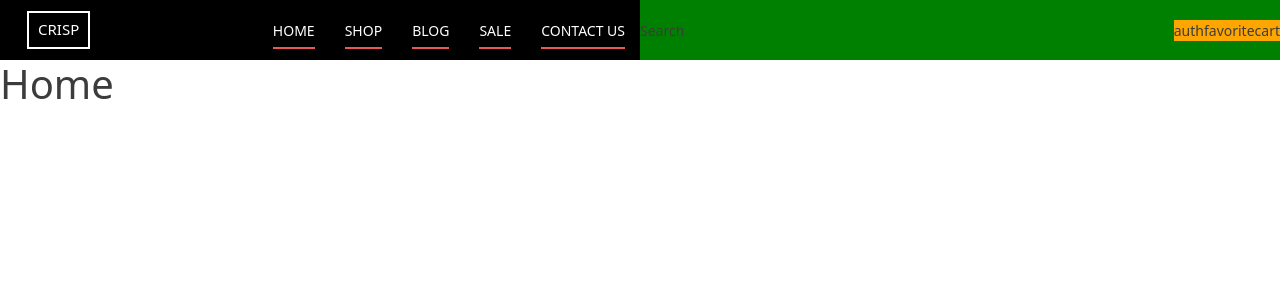
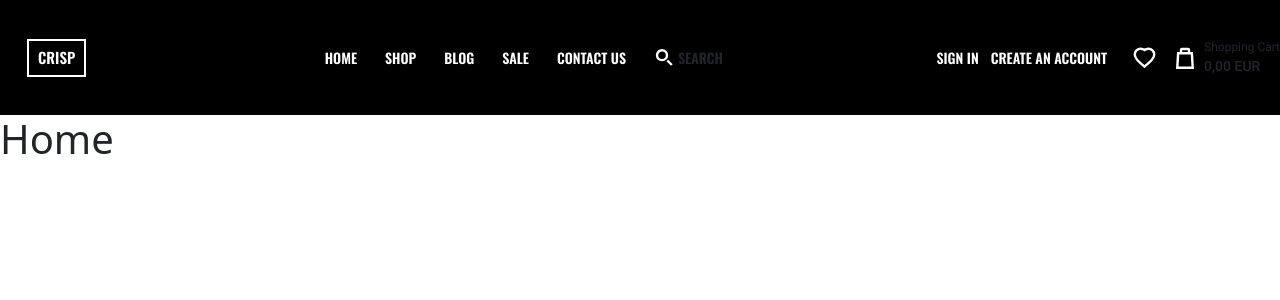
Before and after one commit to dajamplay/laravel-shop, a Laravel app: page / in a window 1280 px wide. Shown: the top 300 px of the page. Run offline with Laravel 10, Linux system fonts and the light colour scheme; style sheets or scripts are compiled from the project's sources.

Commit message:
feat: add header

```diff
--- a/resources/js/app.js
+++ b/resources/js/app.js
@@ -1,7 +1,6 @@
 import { createApp } from "vue";
 import App from './src/App.vue';
 import router from "./src/router/router.js";
-import './src/assets/scss/index.scss';
 
 createApp(App)
     .use(router)
--- a/resources/js/src/App.vue
+++ b/resources/js/src/App.vue
@@ -7,7 +7,7 @@
 </template>
 
 <script>
-import Header from "./components/Header.vue";
+import Header from "./components/Header/Header.vue";
 
 export default {
     components: {Header},
@@ -23,6 +23,6 @@
 
 </script>
 
-<style lang="scss" scoped>
+<style lang="scss">
 
 </style>
--- a/resources/js/src/assets/scss/base.scss
+++ b/resources/js/src/assets/scss/base.scss
@@ -6,14 +6,19 @@
 }
 
 body {
-    color: $primary_text_color;
+    color: $color-white;
 
+    font-family: 'Roboto-Regular', sans-serif;
     font-size: 14px;
 
     a {
-        color: $primary_text_color;
+        color: $color-white;
         text-decoration: none;
     }
+}
+
+svg {
+    color: green;
 }
 
 ul {
--- a/resources/js/src/assets/scss/colors.scss
+++ b/resources/js/src/assets/scss/colors.scss
@@ -2,6 +2,7 @@
 
 $color-main: #E6F1FA;
 $color-main2: #EB5757;
+$color-main2-filter: brightness(0) saturate(100%) invert(63%) sepia(30%) saturate(7306%) hue-rotate(325deg) brightness(96%) contrast(92%);
 $color-advanced: #57A4EB;
 $color-black: #000000;
 $color-black2: #3F3F3F;
--- a/resources/js/src/assets/scss/fonts.scss
+++ b/resources/js/src/assets/scss/fonts.scss
@@ -0,0 +1,14 @@
+@font-face {
+    font-family: 'Roboto-Regular';
+    src: local('Roboto-Regular'), url('/resources/js/src/assets/fonts/Roboto-Regular.ttf') format('truetype');
+}
+
+@font-face {
+    font-family: 'Roboto-Medium';
+    src: local('Roboto-Medium'), url('/resources/js/src/assets/fonts/Roboto-Medium.ttf') format('truetype');
+}
+
+@font-face {
+    font-family: 'Oswald-SemiBold';
+    src: local('Oswald-SemiBold'), url('/resources/js/src/assets/fonts/Oswald-SemiBold.ttf') format('truetype');
+}
--- a/resources/js/src/components/Header.vue
+++ /dev/null
@@ -1,124 +0,0 @@
-<template>
-    <div class="container-fluid">
-        <div class="header">
-            <div class="header-left">
-                <div class="header-left__logo">
-                    Crisp
-                </div>
-                <div class="header-left__nav">
-                    <ul>
-                        <li><a href="#">Home</a></li>
-                        <li><a href="#">Shop</a></li>
-                        <li><a href="#">Blog</a></li>
-                        <li><a href="#">Sale</a></li>
-                        <li><a href="#">Contact us</a></li>
-                    </ul>
-                </div>
-            </div>
-            <div class="header-right">
-                <div class="header-right__search">
-                    Search
-                </div>
-                <div class="header-right-block">
-                    <div class="header-right-block__auth">
-                        auth
-                    </div>
-                    <div class="header-right-block__favorite">
-                        favorite
-                    </div>
-                    <div class="header-right-block__cart">
-                        cart
-                    </div>
-                </div>
-            </div>
-        </div>
-    </div>
-</template>
-
-<script>
-export default {
-    name: "Header",
-    mounted() {
-
-    },
-    data() {
-        return {
-            headerMenuList: [
-                { value: 'Home', routeName: 'index'},
-                { value: 'About', routeName: 'about'},
-            ]
-        }
-    }
-}
-</script>
-
-<style lang="scss" scoped>
-
-.header {
-    background-color: #000;
-    height: 60px;
-    display: flex;
-    align-items: stretch;
-    justify-content: space-between;
-    &-left {
-        display: flex;
-        align-items: center;
-        justify-content: space-between;
-        width: 50%;
-        &__logo {
-            color: #fff;
-            font-size: 15px;
-            text-transform: uppercase;
-            margin-left: 27px;
-            padding: 5px 9px;
-            border: 2px solid #fff;
-            height: 38px;
-        }
-        &__nav {
-            ul {
-                display: flex;
-                align-items: center;
-                justify-content: space-between;
-                height: 60px;
-                li {
-                    padding: 0 15px;
-                    text-transform: uppercase;
-                    a {
-                        position: relative;
-                        color: #fff;
-                        text-decoration: none;
-                        &:after {
-                            content: '';
-                            position: absolute;
-                            left: 0; bottom: -9px;
-                            width: 100%;
-                            height: 2px;
-                            background-color: #EB5757;
-                        }
-                        &:hover {
-
-                        }
-                    }
-                }
-            }
-        }
-    }
-    &-right {
-        display: flex;
-        align-items: center;
-        justify-content: space-between;
-        background-color: green;
-        width: 50%;
-        &__search {
-            padding: 0;
-        }
-        &-block {
-            display: flex;
-            align-items: center;
-            justify-content: space-between;
-            background-color: orange;
-        }
-    }
-}
-
-</style>
--- /dev/null
+++ b/resources/js/src/components/Header/Auth.vue
@@ -0,0 +1,37 @@
+<template>
+    <div class="auth">
+        <div class="auth__login">
+            <a href="#">Sign in</a>
+        </div>
+        <div class="auth__registration">
+            <a href="#">CREATE AN ACCOUNT</a>
+        </div>
+    </div>
+</template>
+
+<script setup>
+
+</script>
+
+<style lang="scss" scoped>
+.auth {
+    display: flex;
+    text-transform: uppercase;
+    &__login {
+        padding: 0 6px;
+        a {
+            &:hover {
+                color: $color-main2
+            }
+        }
+    }
+    &__registration {
+        padding: 0 6px;
+        a {
+            &:hover {
+                color: $color-main2
+            }
+        }
+    }
+}
+</style>
--- /dev/null
+++ b/resources/js/src/components/Header/Cart.vue
@@ -0,0 +1,40 @@
+<template>
+    <div class="cart">
+        <svg width="18" height="22" viewBox="0 0 18 22" fill="none" xmlns="http://www.w3.org/2000/svg">
+            <path d="M1.27266 20.8L2.13149 6.2H15.8685L16.7273 20.8H1.27266Z" stroke="white" stroke-width="2.4"/>
+            <path d="M5 5V3C5 2.44772 5.44772 2 6 2H12C12.5523 2 13 2.44772 13 3V5" stroke="white" stroke-width="2.4"/>
+        </svg>
+        <div class="cart-info">
+            <div class="cart-info__title">
+                Shopping Cart
+            </div>
+            <div class="cart-info__price">
+                0,00 EUR
+            </div>
+        </div>
+    </div>
+</template>
+
+<script setup>
+
+</script>
+
+<style lang="scss" scoped>
+.cart {
+    display: flex;
+    justify-content: center;
+    align-items: center;
+    &-info {
+        padding-left: 10px;
+        &__title {
+            font-size: 12px;
+            font-family: 'Roboto-Regular',sans-serif;
+        }
+        &__price {
+            font-size: 14px;
+            font-family: 'Roboto-Medium',sans-serif;
+            text-transform: uppercase;
+        }
+    }
+}
+</style>
--- /dev/null
+++ b/resources/js/src/components/Header/Favorite.vue
@@ -0,0 +1,28 @@
+<template>
+    <div class="favorite">
+        <a href="#">
+            <svg class="favorite__svg" width="23" height="22" viewBox="0 0 23 22" fill="none" xmlns="http://www.w3.org/2000/svg">
+                <path d="M10.7096 18.9029L11.5 19.5949L12.2904 18.9029L13.5212 17.8254L13.5229 17.8239L13.561 17.7907C15.7089 15.9176 17.5897 14.2775 18.9222 12.7097C20.2744 11.1187 21.2 9.44687 21.2 7.49591C21.2 4.26214 18.5597 1.8 15.325 1.8C13.9256 1.8 12.5737 2.2769 11.5 3.08132C10.4263 2.2769 9.07441 1.8 7.675 1.8C4.44032 1.8 1.8 4.26214 1.8 7.49591C1.8 9.44687 2.7256 11.1187 4.07783 12.7097C5.41031 14.2774 7.29114 15.9176 9.43903 17.7907L9.47705 17.8239L9.4788 17.8254L10.7096 18.9029Z" stroke="white" stroke-width="2.4"/>
+            </svg>
+        </a>
+    </div>
+</template>
+
+<script setup>
+
+</script>
+
+<style lang="scss" scoped>
+.favorite {
+    &__svg {
+        &:hover {
+            filter: $color-main2-filter;
+            fill: $color-main2;
+        }
+
+    }
+    a {
+        padding: 0 20px;
+    }
+}
+</style>
--- /dev/null
+++ b/resources/js/src/components/Header/Header.vue
@@ -0,0 +1,70 @@
+<template>
+    <div class="container-fluid">
+        <div class="header">
+            <div class="header-left">
+                <Logo />
+                <Menu />
+            </div>
+            <div class="header-right">
+                <Search />
+                <div class="header-right-block">
+                    <Auth />
+                    <Favorite />
+                    <Cart />
+                </div>
+            </div>
+        </div>
+    </div>
+</template>
+
+<script>
+import Menu from "./Menu.vue";
+import Logo from "./Logo.vue";
+import Search from "./Search.vue";
+import Auth from "./Auth.vue";
+import Favorite from "./Favorite.vue";
+import Cart from "./Cart.vue";
+
+export default {
+    name: "Header",
+    components: {Cart, Favorite, Auth, Search, Logo, Menu},
+    mounted() {},
+    data() {
+        return {
+            headerMenuList: [
+                { value: 'Home', routeName: 'index'},
+                { value: 'About', routeName: 'about'},
+            ]
+        }
+    }
+}
+</script>
+
+<style lang="scss" scoped>
+.header {
+    background-color: $color-black;
+    height: 115px;
+    display: flex;
+    align-items: stretch;
+    justify-content: space-between;
+    font-family: 'Oswald-SemiBold', sans-serif;
+    font-size: 14px;
+    &-left {
+        display: flex;
+        align-items: center;
+        justify-content: space-between;
+        width: 50%;
+    }
+    &-right {
+        display: flex;
+        align-items: center;
+        justify-content: space-between;
+        width: 50%;
+        &-block {
+            display: flex;
+            align-items: center;
+            justify-content: space-between;
+        }
+    }
+}
+</style>
--- /dev/null
+++ b/resources/js/src/components/Header/Logo.vue
@@ -0,0 +1,21 @@
+<template>
+    <div class="logo">
+        Crisp
+    </div>
+</template>
+
+<script setup>
+
+</script>
+
+<style lang="scss" scoped>
+.logo {
+    color: #fff;
+    font-size: 15px;
+    text-transform: uppercase;
+    margin-left: 27px;
+    padding: 5px 9px;
+    border: 2px solid #fff;
+    height: 38px;
+}
+</style>
--- /dev/null
+++ b/resources/js/src/components/Header/Menu.vue
@@ -0,0 +1,54 @@
+<template>
+    <div class="nav">
+        <ul>
+            <li><a href="#">Home</a></li>
+            <li><a href="#">Shop</a></li>
+            <li><a href="#">Blog</a></li>
+            <li><a href="#">Sale</a></li>
+            <li><a href="#">Contact us</a></li>
+        </ul>
+    </div>
+</template>
+
+<script setup>
+
+</script>
+
+<style lang="scss" scoped>
+.nav {
+    ul {
+        display: flex;
+        align-items: center;
+        justify-content: space-between;
+        height: 60px;
+
+        li {
+
+            text-transform: uppercase;
+
+            a {
+                position: relative;
+                color: #fff;
+                text-decoration: none;
+                padding: 0 14px;
+
+                &:after {
+                    content: '';
+                    position: absolute;
+                    left: 0;
+                    bottom: -8px;
+                    width: 0;
+                    height: 2px;
+                    background-color: $color-main2;
+                }
+
+                &:hover {
+                    &:after {
+                        width: 100%;
+                    }
+                }
+            }
+        }
+    }
+}
+</style>
--- /dev/null
+++ b/resources/js/src/components/Header/Search.vue
@@ -0,0 +1,23 @@
+<template>
+    <div class="search">
+        <img src="/assets/icons/search.svg" alt="" class="search-img">
+        <div class="search-text">
+            Search
+        </div>
+    </div>
+</template>
+
+<script setup>
+
+</script>
+
+<style lang="scss" scoped>
+.search {
+    display: flex;
+    padding: 0 15px;
+    &-text {
+        text-transform: uppercase;
+        margin-left: 5px;
+    }
+}
+</style>
--- a/resources/js/src/router/router.js
+++ b/resources/js/src/router/router.js
@@ -1,8 +1,8 @@
-import {createRouter, createWebHashHistory} from "vue-router";
+import {createRouter, createWebHistory} from "vue-router";
 import routes from "./routes.js";
 
 const router = createRouter({
-    history: createWebHashHistory(),
+    history: createWebHistory(),
     routes: routes
 });
 
```
Also changed, not shown: vite.config.js (+23 -1 lines), public/assets/icons/cart.svg (added), public/assets/icons/favorite.svg (added), public/assets/icons/search.svg (added).
